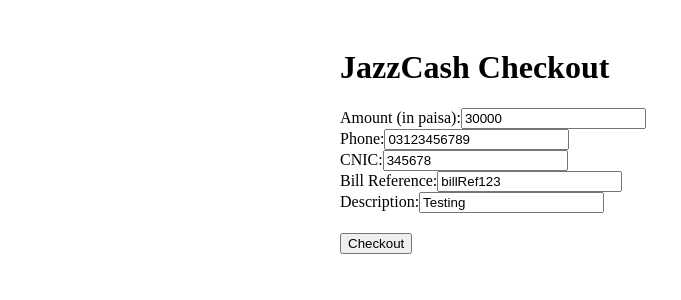
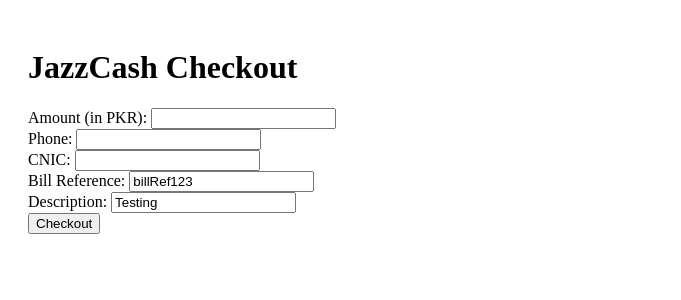
Before and after one commit to naspro-tech/naspro, a Next.js app: page /checkout in a window 1280 px wide. Shown: the top 300 px of the page, without its empty margins (0-681 px from the left). Built offline with nearby package versions, Linux system fonts and the light colour scheme.

Commit message:
Update checkout.js

```diff
--- a/pages/checkout.js
+++ b/pages/checkout.js
@@ -1,36 +1,98 @@
 // /pages/checkout.js
-export default function Checkout() {
+import { useState } from "react";
+
+export default function CheckoutPage() {
+  const [formData, setFormData] = useState({
+    amount: "",
+    phone: "",
+    cnic: "",
+    billReference: "billRef123",
+    description: "Testing",
+  });
+  const [response, setResponse] = useState(null);
+
+  const handleChange = (e) => {
+    setFormData({ ...formData, [e.target.name]: e.target.value });
+  };
+
+  const handleSubmit = async (e) => {
+    e.preventDefault();
+    setResponse(null);
+
+    try {
+      const res = await fetch("/api/checkout", {
+        method: "POST",
+        headers: { "Content-Type": "application/json" },
+        body: JSON.stringify(formData),
+      });
+
+      const data = await res.json();
+      setResponse(data);
+    } catch (err) {
+      setResponse({ error: err.message });
+    }
+  };
+
   return (
-    <div style={{ maxWidth: "600px", margin: "0 auto", padding: "20px" }}>
+    <div style={{ padding: "20px" }}>
       <h1>JazzCash Checkout</h1>
-      <form method="POST" action="/api/checkout">
+      <form onSubmit={handleSubmit}>
         <div>
-          <label>Amount (in paisa):</label>
-          <input type="text" name="amount" defaultValue="30000" required />
+          <label>Amount (in PKR): </label>
+          <input
+            type="number"
+            name="amount"
+            value={formData.amount}
+            onChange={handleChange}
+            required
+          />
         </div>
+        <div>
+          <label>Phone: </label>
+          <input
+            type="text"
+            name="phone"
+            value={formData.phone}
+            onChange={handleChange}
+            required
+          />
+        </div>
+        <div>
+          <label>CNIC: </label>
+          <input
+            type="text"
+            name="cnic"
+            value={formData.cnic}
+            onChange={handleChange}
+            required
+          />
+        </div>
+        <div>
+          <label>Bill Reference: </label>
+          <input
+            type="text"
+            name="billReference"
+            value={formData.billReference}
+            onChange={handleChange}
+          />
+        </div>
+        <div>
+          <label>Description: </label>
+          <input
+            type="text"
+            name="description"
+            value={formData.description}
+            onChange={handleChange}
+          />
+        </div>
+        <button type="submit">Checkout</button>
+      </form>
 
-        <div>
-          <label>Phone:</label>
-          <input type="text" name="phone" defaultValue="03123456789" required />
-        </div>
-
-        <div>
-          <label>CNIC:</label>
-          <input type="text" name="cnic" defaultValue="345678" required />
-        </div>
-
-        <div>
-          <label>Bill Reference:</label>
-          <input type="text" name="billReference" defaultValue="billRef123" required />
-        </div>
-
-        <div>
-          <label>Description:</label>
-          <input type="text" name="description" defaultValue="Testing" />
-        </div>
-
-        <button type="submit" style={{ marginTop: "20px" }}>Checkout</button>
-      </form>
+      {response && (
+        <pre style={{ marginTop: "20px", background: "#f4f4f4", padding: "10px" }}>
+          {JSON.stringify(response, null, 2)}
+        </pre>
+      )}
     </div>
   );
-  }
+}
```
